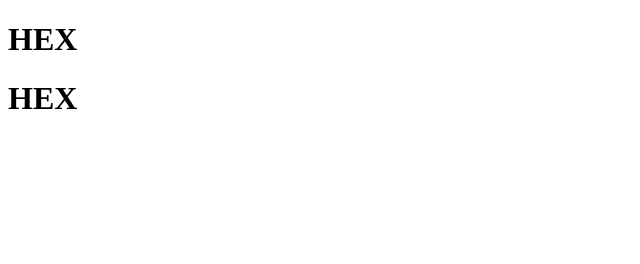
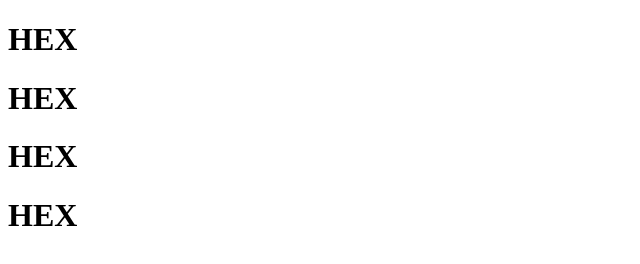
Before and after one commit to tptrien/tptrien, a plain HTML site: page colorFlipper/hex.html in a window 1280 px wide. Shown: the whole page, without its empty margins (0-640 px from the left). Drawn offline with Linux system fonts and the light colour scheme.

Commit message:
second commit

```diff
--- a/colorFlipper/hex.html
+++ b/colorFlipper/hex.html
@@ -9,5 +9,7 @@
 <body>
     <h1>HEX</h1>
     <h1>HEX</h1>
+    <h1>HEX</h1>
+    <h1>HEX</h1>
 </body>
 </html>
```
